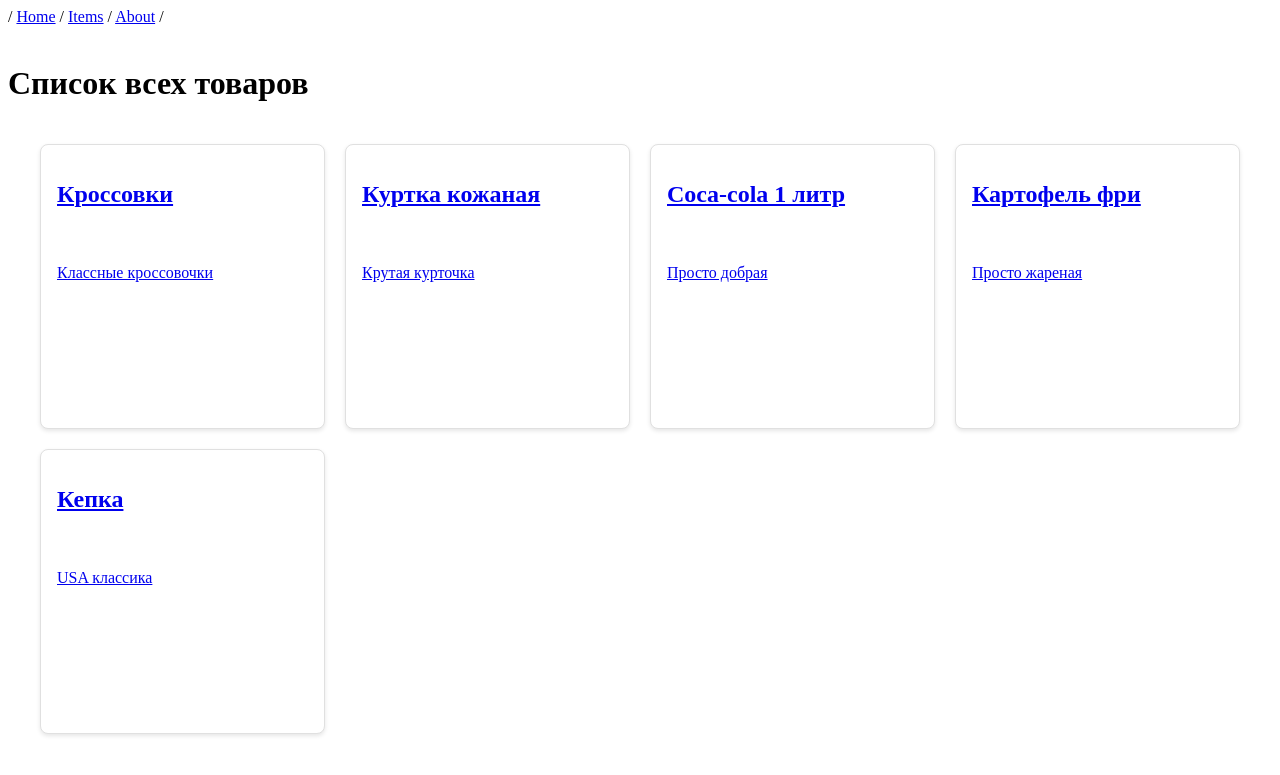
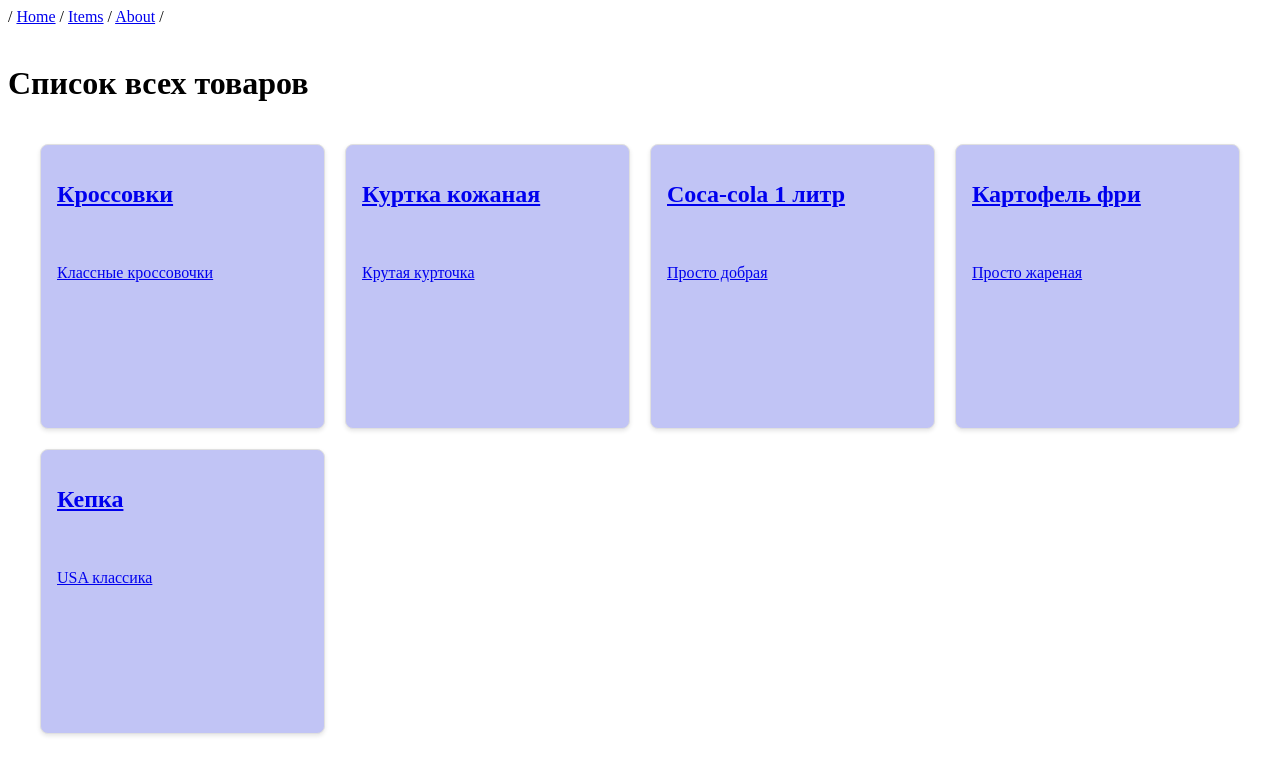
Before and after one commit to dmitriand/FirstDjango_10112025, a Django app: page /items/ in a window 1280 px wide. Shown: the top 775 px of the page. Run offline with Django 5.2, Linux system fonts and the light colour scheme; data comes from the database, SQL or seed files in the repository.

Commit message:
Done. M3:orm2_fix_background_color

```diff
--- a/templates/items.html
+++ b/templates/items.html
@@ -18,7 +18,7 @@
             border: 1px solid #e0e0e0;
             border-radius: 8px;
             padding: 16px;
-            background: white;
+            background: #c1c4f5;
             box-shadow: 0 2px 4px rgba(0,0,0,0.1);
             transition: transform 0.2s, box-shadow 0.2s;
             aspect-ratio: 1 / 1;
```
